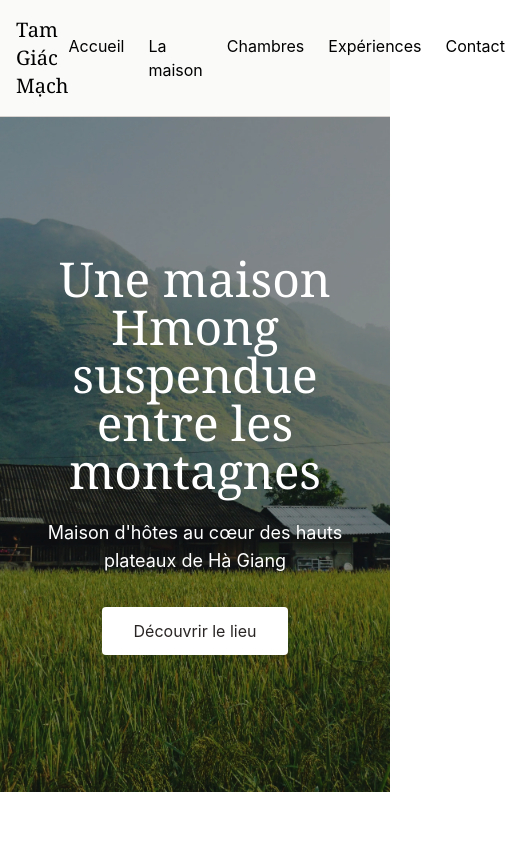
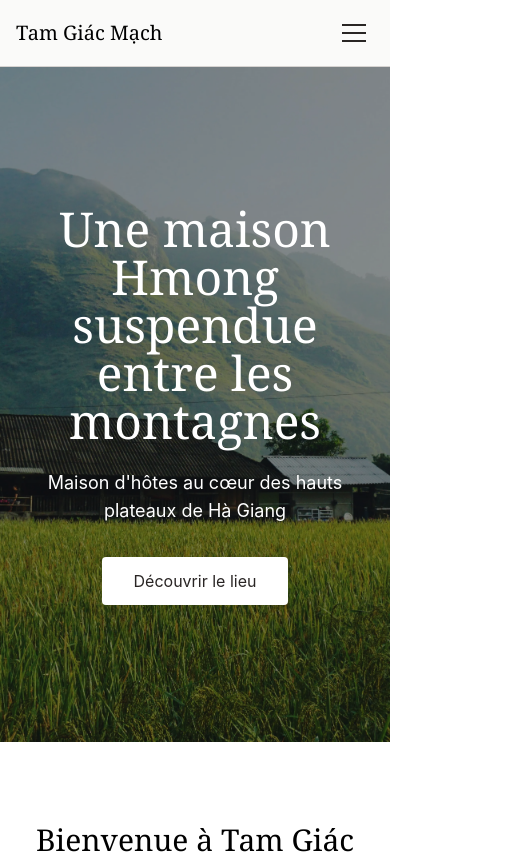
Before and after one commit to alexwebdevpro-coder/tam-giac-mach, a Vue app: page / in a window 390 px wide. Shown: the top 854 px of the page, 505 px wide, since content can reach past the window. Built offline with nearby package versions, Linux system fonts and the light colour scheme.

Commit message:
feat: add responsive burger menu with z-index layering

```diff
--- a/src/components/layout/AppHeader.vue
+++ b/src/components/layout/AppHeader.vue
@@ -1,13 +1,26 @@
 <script setup>
+import { ref } from 'vue'
 import { RouterLink } from 'vue-router'
+
+const isOpen = ref(false)
+
+function toggleMenu() {
+  isOpen.value = !isOpen.value
+}
+
+function closeMenu() {
+  isOpen.value = false
+}
 </script>
 
 <template>
-  <header class="border-b border-stone-300 bg-stone-50 p-4">
-    <nav class="flex items-center justify-between max-w-6xl mx-auto">
-      <RouterLink :to="{ name: 'home' }" class="text-xl font-serif"> Tam Giác Mạch </RouterLink>
+  <header class="border-b border-stone-300 bg-stone-50 relative z-50">
+    <nav class="flex items-center justify-between max-w-6xl mx-auto p-4">
+      <RouterLink :to="{ name: 'home' }" class="text-xl font-serif" @click="closeMenu">
+        Tam Giác Mạch
+      </RouterLink>
 
-      <ul class="flex gap-6">
+      <ul class="hidden md:flex gap-6">
         <li>
           <RouterLink :to="{ name: 'home' }">Accueil</RouterLink>
         </li>
@@ -24,7 +37,50 @@ import { RouterLink } from 'vue-router'
           <RouterLink :to="{ name: 'contact' }">Contact</RouterLink>
         </li>
       </ul>
+
+      <button
+        @click="toggleMenu"
+        class="md:hidden flex flex-col gap-1.5 p-2"
+        aria-label="Ouvrir le menu"
+      >
+        <span class="w-6 h-0.5 bg-stone-800"></span>
+        <span class="w-6 h-0.5 bg-stone-800"></span>
+        <span class="w-6 h-0.5 bg-stone-800"></span>
+      </button>
     </nav>
+
+    <div
+      v-if="isOpen"
+      class="md:hidden absolute top-full left-0 right-0 bg-stone-50 border-b border-stone-300 shadow-lg z-40"
+    >
+      <ul class="flex flex-col p-4 gap-4">
+        <li>
+          <RouterLink :to="{ name: 'home' }" @click="closeMenu" class="block py-2">
+            Accueil
+          </RouterLink>
+        </li>
+        <li>
+          <RouterLink :to="{ name: 'house' }" @click="closeMenu" class="block py-2">
+            La maison
+          </RouterLink>
+        </li>
+        <li>
+          <RouterLink :to="{ name: 'rooms' }" @click="closeMenu" class="block py-2">
+            Chambres
+          </RouterLink>
+        </li>
+        <li>
+          <RouterLink :to="{ name: 'experiences' }" @click="closeMenu" class="block py-2">
+            Expériences
+          </RouterLink>
+        </li>
+        <li>
+          <RouterLink :to="{ name: 'contact' }" @click="closeMenu" class="block py-2">
+            Contact
+          </RouterLink>
+        </li>
+      </ul>
+    </div>
   </header>
 </template>
 
```
